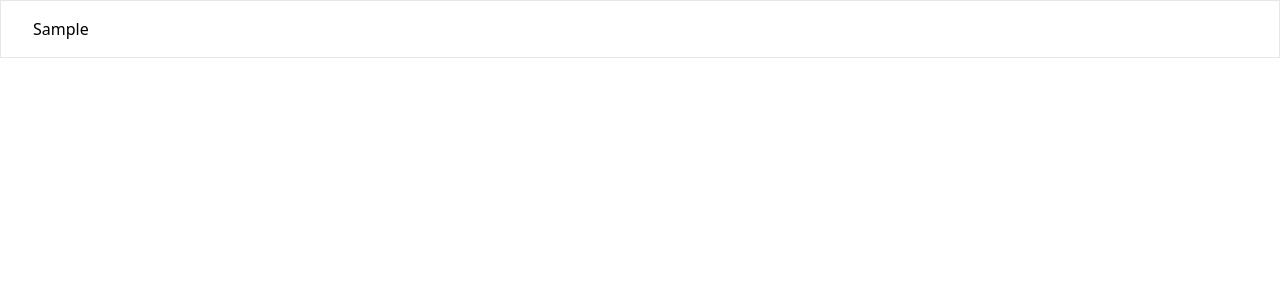
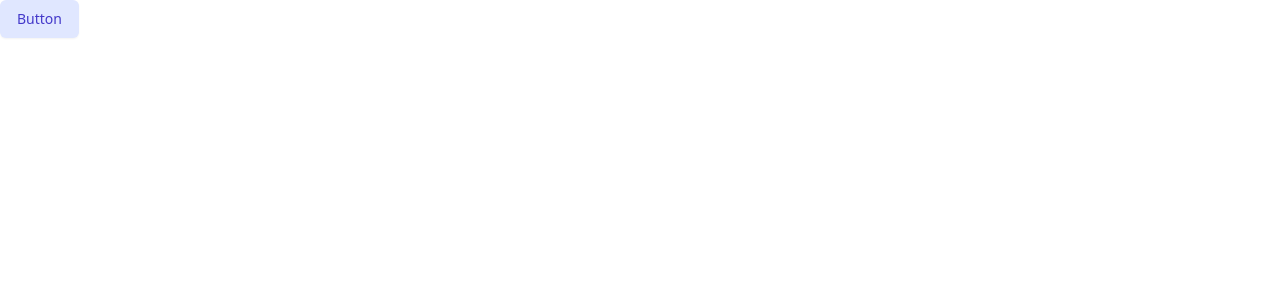
Before and after one commit to 052hide/vue3-components-headlessui, a Vue app: page / in a window 1280 px wide. Shown: the top 300 px of the page. Built offline with nearby package versions, Linux system fonts and the light colour scheme.

Commit message:
create button

```diff
--- a/src/App.vue
+++ b/src/App.vue
@@ -1,11 +1,26 @@
 <template>
-  <div class="py-4 px-8 border">Sample</div>
+  <div>
+    <BaseButton theme="secondary" @clicked="handleClicked">Button</BaseButton>
+  </div>
 </template>
 
 <script lang="ts">
 import { defineComponent } from 'vue'
+import BaseButton from '~/components/base/BaseButton/index.vue'
 
 export default defineComponent({
   name: 'App',
+  components: {
+    BaseButton,
+  },
+  setup() {
+    const handleClicked = () => {
+      console.log('clicked')
+    }
+
+    return {
+      handleClicked,
+    }
+  },
 })
 </script>
--- /dev/null
+++ b/src/components/base/BaseButton/helper.ts
@@ -0,0 +1,42 @@
+import { Props } from './type'
+
+export const themeClassNames = (
+  theme: Props['theme'],
+  disabled: Props['disabled']
+): string => {
+  if (theme === 'primary') {
+    return `bg-indigo-600 text-white ${
+      disabled ? '' : 'hover:bg-indigo-700 focus:ring-indigo-500'
+    }`
+  } else if (theme === 'secondary') {
+    return `text-indigo-700 bg-indigo-100 ${
+      disabled ? '' : 'hover:bg-indigo-200 focus:ring-indigo-500'
+    }`
+  } else {
+    return ''
+  }
+}
+
+export const sizeClassNames = (size: Props['size']): string => {
+  if (size === 'xs') {
+    return 'px-2.5 py-1.5 text-xs rounded'
+  } else if (size === 'sm') {
+    return 'px-3 py-2 text-sm leading-4 rounded-md'
+  } else if (size === 'base') {
+    return 'px-4 py-2 text-sm rounded-md'
+  } else if (size === 'lg') {
+    return 'px-4 py-2 text-base rounded-md'
+  } else if (size === 'xl') {
+    return 'px-6 py-3 text-base rounded-md'
+  } else {
+    return ''
+  }
+}
+
+export const widthClassNames = (block: Props['block']): string => {
+  return block ? 'flex flex-row justify-center items-center w-full' : ''
+}
+
+export const disabledClassNames = (disabled: Props['disabled']): string => {
+  return disabled ? 'opacity-50 cursor-not-allowed' : ''
+}
--- /dev/null
+++ b/src/components/base/BaseButton/index.vue
@@ -0,0 +1,81 @@
+<template>
+  <HeadlessButton
+    :htmlType="htmlType"
+    :disabled="disabled"
+    :clickIntervalMillisecond="clickIntervalMillisecond"
+    :classNames="classNames"
+    @clicked="handleClicked"
+  >
+    <slot />
+  </HeadlessButton>
+</template>
+
+<script lang="ts">
+import { defineComponent, PropType, computed } from 'vue'
+import HeadlessButton from '~/components/headless/HeadlessButton/index.vue'
+import { Props } from './type'
+import {
+  themeClassNames,
+  sizeClassNames,
+  widthClassNames,
+  disabledClassNames,
+} from './helper'
+
+export default defineComponent({
+  name: 'BaseButton',
+  components: {
+    HeadlessButton,
+  },
+  props: {
+    htmlType: {
+      type: String as PropType<Props['htmlType']>,
+      default: 'button',
+    },
+    disabled: {
+      type: Boolean,
+      default: false,
+    },
+    clickIntervalMillisecond: {
+      type: Number,
+      default: 200,
+    },
+    block: {
+      type: Boolean,
+      default: false,
+    },
+    loading: {
+      type: Boolean,
+      default: false,
+    },
+    theme: {
+      type: String as PropType<Props['theme']>,
+      default: 'primary',
+    },
+    size: {
+      type: String as PropType<Props['size']>,
+      default: 'base',
+    },
+  },
+  emits: ['clicked'],
+  setup(props, context) {
+    const classNames = computed(() => ({
+      base: [
+        'relative flex-none border border-transparent shadow-sm transition duration-200 focus:outline-none focus:ring-2 focus:ring-offset-2',
+        themeClassNames(props.theme, props.disabled),
+        sizeClassNames(props.size),
+        widthClassNames(props.block),
+        disabledClassNames(props.disabled),
+      ],
+    }))
+
+    const handleClicked = () => {
+      context.emit('clicked')
+    }
+
+    return {
+      classNames,
+      handleClicked,
+    }
+  },
+})
+</script>
--- /dev/null
+++ b/src/components/base/BaseButton/type.ts
@@ -0,0 +1,9 @@
+import type { OmitClassNames } from '~/types/common'
+import type { Props as HeadlessButtonProps } from '~/components/headless/HeadlessButton/type'
+
+export type Props = OmitClassNames<HeadlessButtonProps> & {
+  block: boolean
+  loading: boolean
+  theme: 'primary' | 'secondary'
+  size: 'xs' | 'sm' | 'base' | 'lg' | 'xl'
+}
--- /dev/null
+++ b/src/components/headless/HeadlessButton/index.vue
@@ -0,0 +1,59 @@
+<template>
+  <button
+    :type="htmlType"
+    :disabled="disabled || waiting"
+    :class="classNames?.base || 'relative inline-block'"
+    @click.stop="handleClick"
+  >
+    <slot />
+  </button>
+</template>
+
+<script lang="ts">
+import { defineComponent, PropType, ref } from 'vue'
+import { Props } from './type'
+
+export default defineComponent({
+  name: 'HeadlessButton',
+  props: {
+    htmlType: {
+      type: String as PropType<Props['htmlType']>,
+      default: 'button',
+    },
+    disabled: {
+      type: Boolean,
+      default: false,
+    },
+    clickIntervalMillisecond: {
+      type: Number,
+      default: 200,
+    },
+    classNames: {
+      type: Object as PropType<Props['classNames']>,
+      required: false,
+    },
+  },
+  emits: ['clicked'],
+  setup(props, context) {
+    const waiting = ref<boolean>(false)
+    const setWaiting = (value: boolean) => {
+      waiting.value = value
+    }
+
+    const handleClick = () => {
+      if (props.clickIntervalMillisecond > 0) {
+        setWaiting(true)
+        setTimeout(() => {
+          setWaiting(false)
+        }, 500) // 二度押し防止
+      }
+      context.emit('clicked')
+    }
+
+    return {
+      waiting,
+      handleClick,
+    }
+  },
+})
+</script>
--- /dev/null
+++ b/src/components/headless/HeadlessButton/type.ts
@@ -0,0 +1,8 @@
+export type Props = {
+  htmlType: 'button' | 'submit'
+  disabled: boolean
+  clickIntervalMillisecond: number
+  classNames?: {
+    base?: string[]
+  }
+}
--- /dev/null
+++ b/src/types/common.ts
@@ -0,0 +1,17 @@
+export type Nullable<T> = T | null
+export type OmitClassNames<T> = Omit<T, 'classNames'>
+
+/**
+ * Kのみ省略不可
+ */
+export type PartialRequire<O, K extends keyof O> = {
+  [P in K]-?: O[P]
+} &
+  O
+
+/**
+ * Tのうちどれか必須
+ */
+export type RequireOne<T, K extends keyof T = keyof T> = K extends keyof T
+  ? PartialRequire<T, K>
+  : never
```
